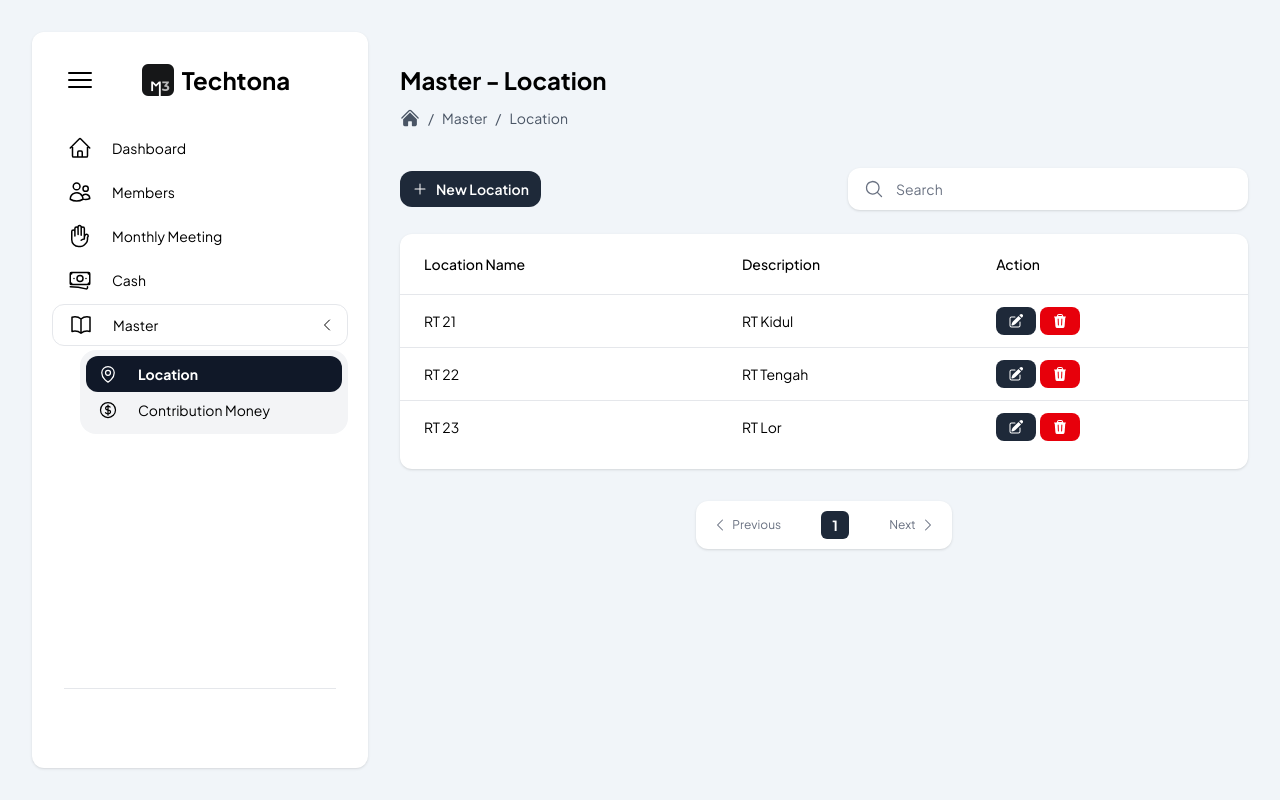
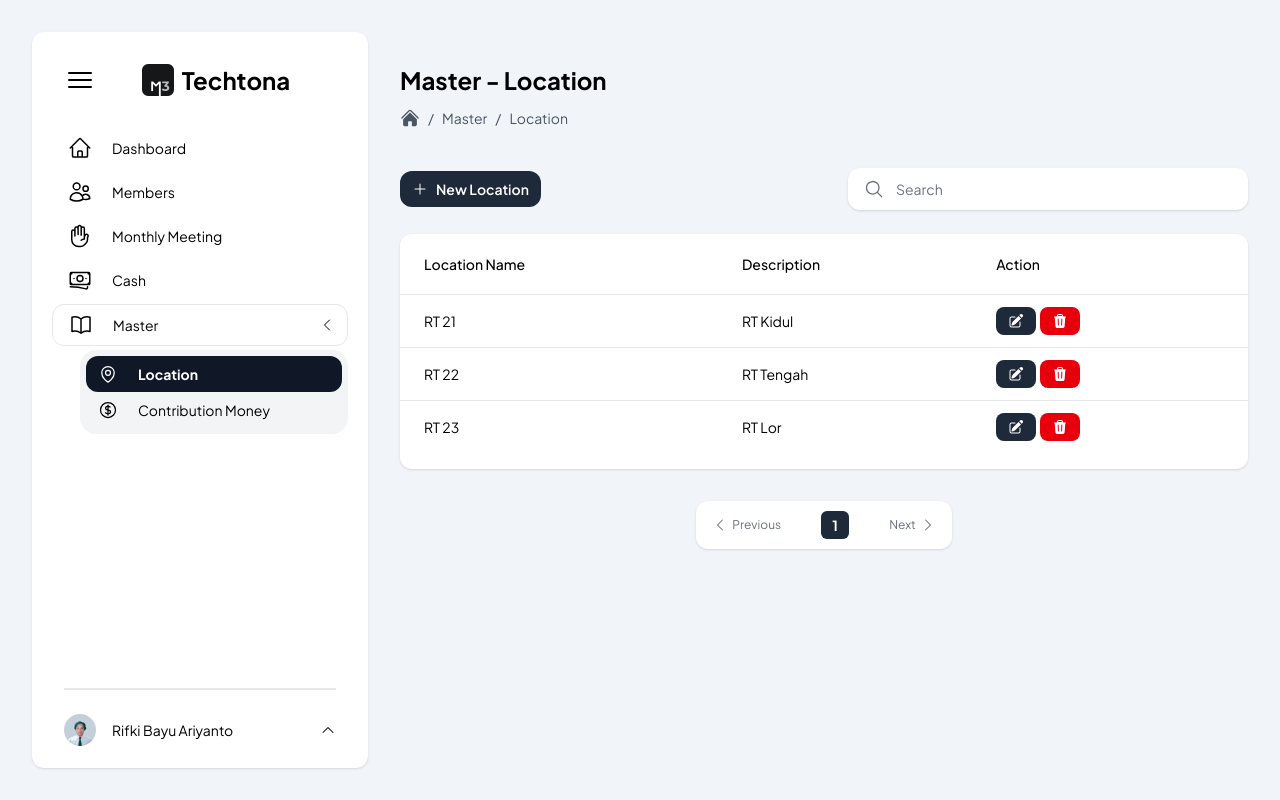
Before and after one commit to rifkibayuariy/karang-taruna, a Next.js app: page /admin/master/location in a window 1280 px wide. Built offline with nearby package versions, Linux system fonts and the light colour scheme.

Commit message:
Refactor SideNav

```diff
--- a/components/admin/admin-sidenav.tsx
+++ b/components/admin/admin-sidenav.tsx
@@ -4,36 +4,47 @@ import {
   SideNavFooter,
   SideNavHeader,
   SideNavMenu,
-  SideNavProvider
+  SideNavProfile,
+  SideNavProvider,
 } from "@/components/admin/ui/sidenav";
 import Image from "next/image";
 
 export default function AdminSideNav({
-  children
+  children,
 }: {
-  children: React.ReactNode
+  children: React.ReactNode;
 }) {
+  const iconImage = (
+    <Image
+      className="mr-2"
+      width={32}
+      height={32}
+      src="/images/logo.png"
+      alt="Logo"
+    />
+  );
+
   return (
     <SideNavProvider>
       <SideNav>
-        <SideNavHeader
-          title='Techtona'
-          iconImage=
+        <SideNavHeader title="Techtona" iconImage={iconImage} />
+        <SideNavMenu></SideNavMenu>
+        <SideNavFooter>
+          <SideNavProfile>
             <Image
-              className="mr-2"
+              className="rounded-full mr-4 flex-none"
               width={32}
               height={32}
-              src="/images/logo.png"
-              alt="Logo"
+              src="/images/profile.png"
+              alt="Profile"
             />
-        />
-        <SideNavMenu>
-        </SideNavMenu>
-        <SideNavFooter></SideNavFooter>
+            <span className="text-left text-nowrap flex-auto">
+              Rifki Bayu Ariyanto
+            </span>
+          </SideNavProfile>
+        </SideNavFooter>
       </SideNav>
-      <SideNavContent>
-        { children }
-      </SideNavContent>
+      <SideNavContent>{children}</SideNavContent>
     </SideNavProvider>
-  )
-};
+  );
+}
--- a/components/admin/ui/sidenav.tsx
+++ b/components/admin/ui/sidenav.tsx
@@ -1,32 +1,31 @@
-'use client'
+"use client";
 
-import * as React from "react"
+import * as React from "react";
 import Image from "next/image";
 import { usePathname } from "next/navigation";
 import clsx from "clsx";
 import Link from "next/link";
 import {
   Bars3Icon,
-  XMarkIcon
+  XMarkIcon,
+  ChevronUpIcon,
+  ArrowRightStartOnRectangleIcon,
 } from "@heroicons/react/24/solid";
-import {
-    ChevronLeftIcon,
-    ChevronDownIcon
-} from "@heroicons/react/24/outline";
+import { ChevronLeftIcon, ChevronDownIcon } from "@heroicons/react/24/outline";
 import Overlay from "@/components/admin/ui/overlay";
 
 import { menuItems } from "@/components/admin/data/menu-items";
 
 type SideNavContextProps = {
-  open: boolean
-  setOpen: (open: boolean) => void
-  toggleOpen: () => void
-  openMobile: boolean
-  setOpenMobile: (open: boolean) => void
-  toggleOpenMobile: () => void
-  menuName: string
-  setMenuName: (menuName: string) => void
-}
+  open: boolean;
+  setOpen: (open: boolean) => void;
+  toggleOpen: () => void;
+  openMobile: boolean;
+  setOpenMobile: (open: boolean) => void;
+  toggleOpenMobile: () => void;
+  menuName: string;
+  setMenuName: (menuName: string) => void;
+};
 
 interface SideNavHeaderProps {
   title?: string;
@@ -40,27 +39,23 @@ interface SideNavMenuItemProps {
   child?: SideNavMenuItemProps[];
 }
 
-const SideNavContext = React.createContext<SideNavContextProps | null>(null)
+const SideNavContext = React.createContext<SideNavContextProps | null>(null);
 
 function useSideNav() {
-  const context = React.useContext(SideNavContext)
+  const context = React.useContext(SideNavContext);
   if (!context) {
-    throw new Error("useSidenav must be used within a SidenavProvider.")
+    throw new Error("useSidenav must be used within a SidenavProvider.");
   }
-  return context
+  return context;
 }
 
-function SideNavProvider({
-  children
-}: {
-  children: React.ReactNode
-}) {
-  const [open, setOpen] = React.useState(true)
-  const [openMobile, setOpenMobile] = React.useState(false)
-  const [menuName, setMenuName] = React.useState('Techtona')
+function SideNavProvider({ children }: { children: React.ReactNode }) {
+  const [open, setOpen] = React.useState(true);
+  const [openMobile, setOpenMobile] = React.useState(false);
+  const [menuName, setMenuName] = React.useState("Techtona");
 
-  const toggleOpen = () => setOpen((prev) => !prev)
-  const toggleOpenMobile = () => setOpenMobile((prev) => !prev)
+  const toggleOpen = () => setOpen((prev) => !prev);
+  const toggleOpenMobile = () => setOpenMobile((prev) => !prev);
 
   const contextValue = React.useMemo<SideNavContextProps>(
     () => ({
@@ -71,31 +66,44 @@ function SideNavProvider({
       setOpenMobile,
       toggleOpenMobile,
       menuName,
-      setMenuName
+      setMenuName,
     }),
-    [open, setOpen, toggleOpen, openMobile, setOpenMobile, toggleOpenMobile, menuName, setMenuName]
-  )
+    [
+      open,
+      setOpen,
+      toggleOpen,
+      openMobile,
+      setOpenMobile,
+      toggleOpenMobile,
+      menuName,
+      setMenuName,
+    ]
+  );
 
   return (
     <SideNavContext.Provider value={contextValue}>
-      { children }
+      {children}
 
       {/* Overlay */}
-      {openMobile && <Overlay mobile={true} onClick={toggleOpenMobile} opacity="opacity-50"/>}
+      {openMobile && (
+        <Overlay
+          mobile={true}
+          onClick={toggleOpenMobile}
+          opacity="opacity-50"
+        />
+      )}
     </SideNavContext.Provider>
-  )
+  );
 }
 
-function SideNav({
-  children
-}: {
-  children: React.ReactNode
-}) {
-  const { open, openMobile, setMenuName } = useSideNav()
+function SideNav({ children }: { children: React.ReactNode }) {
+  const { open, openMobile, setMenuName } = useSideNav();
 
   const pathname = usePathname();
   React.useEffect(() => {
-        const activeLink = menuItems.find(menuItems => pathname.startsWith(menuItems.href));
+    const activeLink = menuItems.find((menuItems) =>
+      pathname.startsWith(menuItems.href)
+    );
     if (activeLink) {
       setMenuName(activeLink.name);
     }
@@ -103,16 +111,23 @@ function SideNav({
 
   return (
     <div
-      className={`${openMobile ? 'fixed left-0 w-92 h-200 pr-0 max-h-164' : 'w-full h-22 sticky'} ${open ? 'md:w-100' : 'md:w-40'} md:max-h-240 md:fixed top-0 md:left-0 md:h-screen md:pb-8 px-8 pt-8 md:pr-8 transition-all duration-500 z-40`}>
+      className={`${
+        openMobile
+          ? "fixed left-0 w-92 h-200 pr-0 max-h-164"
+          : "w-full h-22 sticky"
+      } ${
+        open ? "md:w-100" : "md:w-40"
+      } md:max-h-240 md:fixed top-0 md:left-0 md:h-screen md:pb-8 px-8 pt-8 md:pr-8 transition-all duration-500 z-40`}
+    >
       <div className="h-full flex flex-col bg-white rounded-xl shadow-sm relative overflow-hidden md:overflow-visible justify-between">
-        { children }
+        {children}
       </div>
     </div>
-  )
+  );
 }
 
 function SideNavHeader({
-  title ='Techtona',
+  title = "Techtona",
   iconImage = (
     <Image
       className="mr-2"
@@ -121,7 +136,7 @@ function SideNavHeader({
       src="/images/logo.png"
       alt="Logo"
     />
-  )
+  ),
 }: SideNavHeaderProps) {
   const {
     open,
@@ -129,80 +144,80 @@ function SideNavHeader({
     toggleOpen,
     toggleOpenMobile,
     setOpenMobile,
-    menuName
-  } = useSideNav()
+    menuName,
+  } = useSideNav();
 
   return (
-    <div
-      className="w-full h-24 px-8 flex">
+    <div className="w-full h-24 px-8 flex">
       {!openMobile && (
         <div className="h-full w-full flex items-center md:hidden">
           <button onClick={toggleOpenMobile} aria-label="Toggle SideNav Mobile">
-                <Bars3Icon className="size-7"/>
+            <Bars3Icon className="size-7" />
           </button>
-            <span className="flex-auto text-right font-bold text-xl">{ menuName }</span>
+          <span className="flex-auto text-right font-bold text-xl">
+            {menuName}
+          </span>
         </div>
       )}
-        <div className={`md:flex w-full py-8 ${openMobile ? 'flex' : 'hidden'}`}>
+      <div className={`md:flex w-full py-8 ${openMobile ? "flex" : "hidden"}`}>
         <button
-            className="hidden md:inline-flex flex-none cursor-pointer"
+          className="hidden md:inline-flex flex-none cursor-pointer focus-visible:outline-0"
           onClick={toggleOpen}
-            aria-label="Toggle Sidebar">
-              <Bars3Icon className="size-8"/>
+          aria-label="Toggle Sidebar"
+        >
+          <Bars3Icon className="size-8" />
         </button>
         <Link
           href="/admin/dashboard"
-            className={`flex-auto flex md:justify-center ${!open && ('md:hidden')}`}
-            onClick={() => setOpenMobile(false)}>
-              { iconImage }
-              <h1 className="font-bold text-2xl">{ title }</h1>
+          className={`flex-auto flex md:justify-center ${!open && "md:hidden"}`}
+          onClick={() => setOpenMobile(false)}
+        >
+          {iconImage}
+          <h1 className="font-bold text-2xl">{title}</h1>
         </Link>
         {openMobile && (
           <button
             className="inline-flex md:hidden"
             onClick={() => setOpenMobile(false)}
-              aria-label="Toggle SideNav Close Mobile">
-                <XMarkIcon className="size-7"/>
+            aria-label="Toggle SideNav Close Mobile"
+          >
+            <XMarkIcon className="size-7" />
           </button>
         )}
       </div>
     </div>
-  )
+  );
 }
 
 function SideNavMenu() {
-  const { openMobile } = useSideNav()
+  const { openMobile } = useSideNav();
 
   return (
     <div
-      className={`w-full md:flex grow px-8 h-20 ${openMobile ? 'flex' : 'hidden'}`}>
+      className={`w-full md:flex grow px-8 h-20 ${
+        openMobile ? "flex" : "hidden"
+      }`}
+    >
       <ul className="-mx-3 overflow-x-hidden w-100 text-sm">
         {menuItems.map((item) => {
           return (
             <li className="mb-1" key={item.name}>
-                <SideNavMenuItem menuItem={item}/>
+              <SideNavMenuItem menuItem={item} />
             </li>
           );
         })}
       </ul>
     </div>
-  )
+  );
 }
 
-function SideNavMenuItem({
-  menuItem
-}: {
-  menuItem: SideNavMenuItemProps
-}) {
+function SideNavMenuItem({ menuItem }: { menuItem: SideNavMenuItemProps }) {
   const pathname = usePathname();
   const Icon = menuItem.icon;
   const [isOpen, setIsOpen] = React.useState(false);
   const toggleChildMenu = () => setIsOpen((prev) => !prev);
 
-  const {
-    open,
-    setOpenMobile
-  } = useSideNav()
+  const { open, setOpenMobile } = useSideNav();
 
   return (
     <>
@@ -210,8 +225,11 @@ function SideNavMenuItem({
         <button
           onClick={toggleChildMenu}
           className={clsx(
-              `flex w-full items-center gap-4 py-2 px-3 rounded-xl hover:bg-gray-100 cursor-pointer ${isOpen && ('border border-gray-200')}`, {
-                'border border-gray-200': pathname.startsWith(menuItem.href)
+            `flex w-full items-center gap-4 py-2 px-3 rounded-xl hover:bg-gray-100 cursor-pointer ${
+              isOpen && "border border-gray-200"
+            }`,
+            {
+              "border border-gray-200": pathname.startsWith(menuItem.href),
             }
           )}
         >
@@ -220,9 +238,9 @@ function SideNavMenuItem({
           </div>
           <span className="flex-auto text-left">{menuItem.name}</span>
           {isOpen ? (
-            <ChevronDownIcon className="size-4"/>
+            <ChevronDownIcon className="size-4" />
           ) : (
-            <ChevronLeftIcon className="size-4"/>
+            <ChevronLeftIcon className="size-4" />
           )}
         </button>
       ) : (
@@ -230,8 +248,10 @@ function SideNavMenuItem({
           key={menuItem.name}
           href={menuItem.href}
           className={clsx(
-            "flex items-center gap-4 py-2 px-3 rounded-xl hover:bg-gray-100", {
-              'bg-gray-900 hover:bg-gray-800 text-white font-bold': pathname === menuItem.href
+            "flex items-center gap-4 py-2 px-3 rounded-xl hover:bg-gray-100",
+            {
+              "bg-gray-900 hover:bg-gray-800 text-white font-bold":
+                pathname === menuItem.href,
             }
           )}
           onClick={() => setOpenMobile(false)}
@@ -245,7 +265,10 @@ function SideNavMenuItem({
 
       {menuItem.child && (isOpen || pathname.startsWith(menuItem.href)) && (
         <div
-          className={`ml-7 ${!open && ('md:ml-0')} mt-1 max-h-fit overflow-hidden transition-all duration-500`}>
+          className={`ml-7 ${
+            !open && "md:ml-0"
+          } mt-1 max-h-fit overflow-hidden transition-all duration-500`}
+        >
           <ul className="py-1.5 px-1.5 rounded-2xl bg-gray-100">
             {menuItem.child.map((child) => {
               const IconChild = child.icon;
@@ -255,8 +278,10 @@ function SideNavMenuItem({
                     key={child.name}
                     href={child.href}
                     className={clsx(
-                          "flex items-center gap-5 py-2 px-3 rounded-xl hover:bg-gray-100", {
-                            'bg-gray-900 hover:bg-gray-800 text-white font-bold': pathname === child.href
+                      "flex items-center gap-5 py-2 px-3 rounded-xl hover:bg-gray-100",
+                      {
+                        "bg-gray-900 hover:bg-gray-800 text-white font-bold":
+                          pathname === child.href,
                       }
                     )}
                     onClick={() => setOpenMobile(false)}
@@ -273,39 +298,84 @@ function SideNavMenuItem({
         </div>
       )}
     </>
-  )
+  );
 }
 
-function SideNavFooter({
-  children
-}: {
-  children?: React.ReactNode
-}) {
-  const { openMobile } = useSideNav()
+function SideNavFooter({ children }: { children?: React.ReactNode }) {
+  const { openMobile } = useSideNav();
 
   return (
     <div
-      className={`w-full md:flex grow-0 px-8 h-20 ${openMobile ? 'flex' : 'hidden'}`}>
-        <div className="w-full border-t border-gray-200 bg-white">
-          { children }
+      className={`w-full md:flex grow-0 px-8 h-20 ${
+        openMobile ? "flex" : "hidden"
+      }`}
+    >
+      <div className="w-full border-t border-gray-200 bg-white">{children}</div>
     </div>
-    </div>
-  )
+  );
 }
 
-function SideNavContent({
-  children
-}: {
-  children: React.ReactNode
-}) {
-  const { open } = useSideNav()
+function SideNavProfile({ children }: { children?: React.ReactNode }) {
+  const [modalOpen, setModalOpen] = React.useState(false);
+  const toggleModal = () => setModalOpen((prev) => !prev);
+
+  return (
+    <div className="w-full relative py-6 border-t border-gray-200 text-sm">
+      <div className="w-full overflow-hidden">
+        <button
+          className="w-full flex items-center cursor-pointer"
+          onClick={() => setModalOpen(true)}
+          aria-label="Profile"
+        >
+          {children}
+          <ChevronUpIcon className="size-4 flex-none" />
+        </button>
+      </div>
+
+      {modalOpen && (
+        <>
+          <div className="absolute flex flex-col w-64 p-3 gap-1 bg-white rounded-xl shadow-lg bottom-full -mb-4 z-50">
+            <Link
+              href="/admin/profile"
+              onClick={() => setModalOpen(false)}
+              className="w-full flex items-center hover:bg-gray-100 px-3 py-2 rounded-xl cursor-pointer"
+            >
+              {children}
+            </Link>
+
+            <button className="w-full flex items-center text-red-500 bg-red-200 hover:bg-red-500 hover:text-white px-3 py-2 rounded-xl cursor-pointer">
+              <div className="w-8 h-8 flex items-center justify-center mr-4 bg-red-400 text-white rounded-lg">
+                <ArrowRightStartOnRectangleIcon className="size-5" />
+              </div>
+              <span className="text-left text-nowrap flex-auto font-semibold">
+                Logout
+              </span>
+            </button>
+          </div>
+
+          <Overlay
+            mobile={false}
+            onClick={toggleModal}
+            opacity="opacity-25 md:opacity-10"
+          />
+        </>
+      )}
+    </div>
+  );
+}
+
+function SideNavContent({ children }: { children: React.ReactNode }) {
+  const { open } = useSideNav();
 
   return (
     <main
-      className={`${open ? 'md:ml-92' : 'md:ml-32'} h-full px-8 pt-8 transition-all duration-500`}>
-        { children }
+      className={`${
+        open ? "md:ml-92" : "md:ml-32"
+      } h-full px-8 pt-8 transition-all duration-500`}
+    >
+      {children}
     </main>
-  )
+  );
 }
 
 export {
@@ -315,6 +385,7 @@ export {
   SideNavHeader,
   SideNavMenu,
   SideNavMenuItem,
+  SideNavProfile,
   SideNavProvider,
-  useSideNav
-}
+  useSideNav,
+};
```
Also changed, not shown: components/admin/profile.tsx (deleted, +0 -71 lines). Lines whose indentation alone changed are shown as unchanged.
